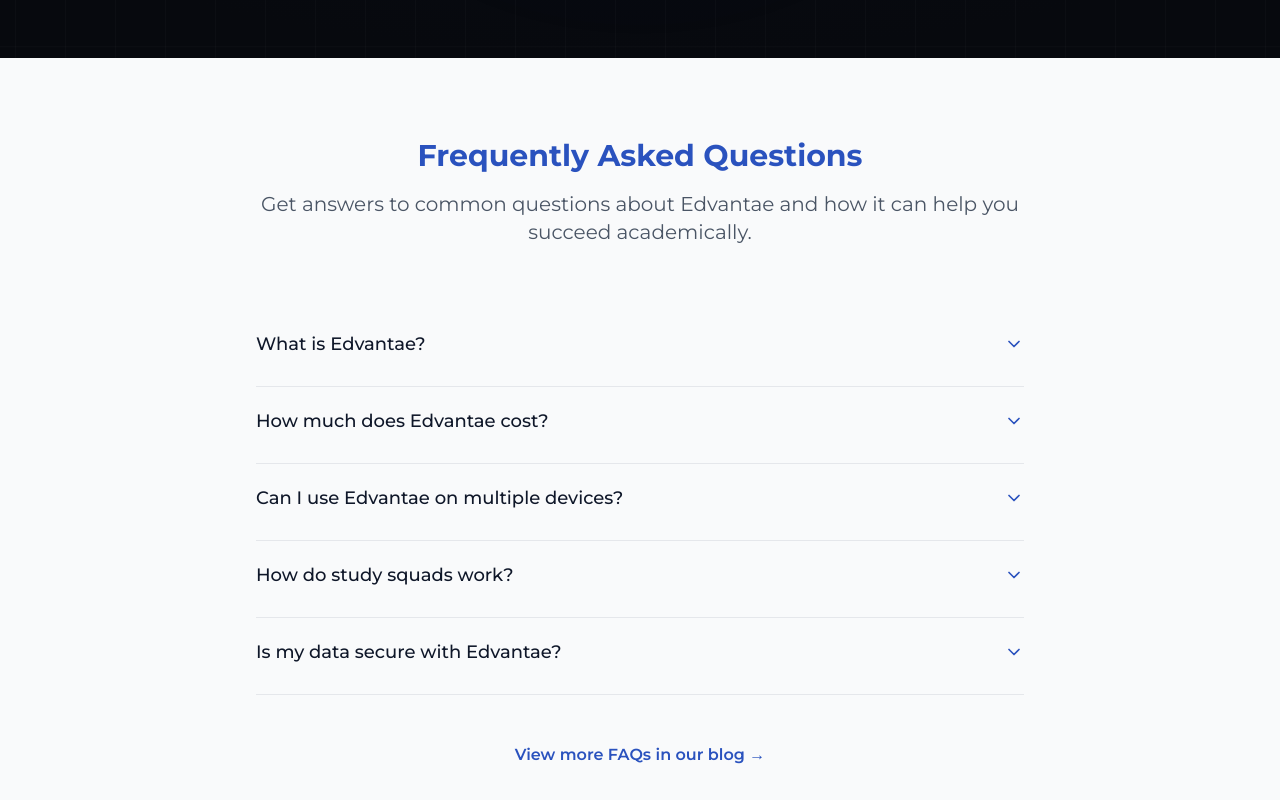
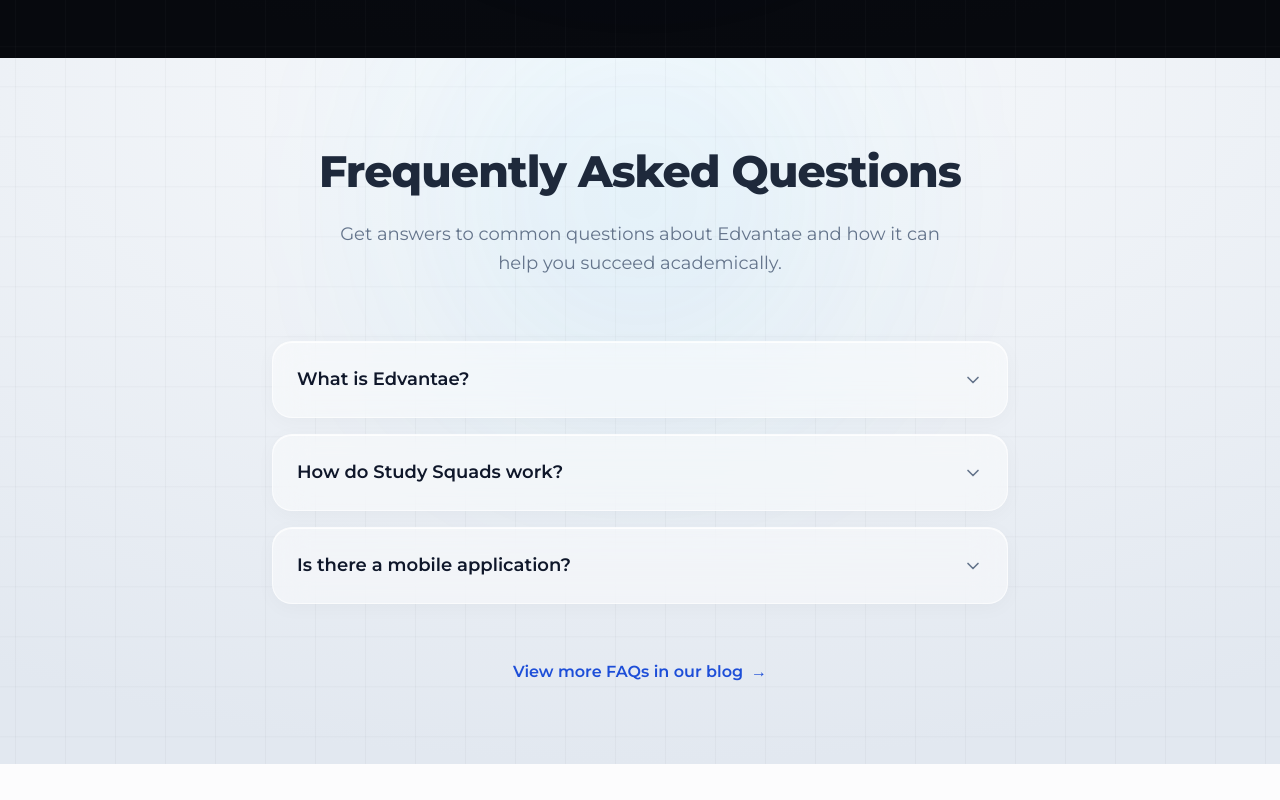
Before and after one commit to DukeAkinOluwa/edvantageweb, a Next.js app: page / in a window 1280 px wide. Shown: the part 4320-5120 px from the top of the page. Built offline with nearby package versions, Linux system fonts and the light colour scheme.

Commit message:
Update: Updates FAQ Section styling on landing page.

```diff
--- a/src/app/page.tsx
+++ b/src/app/page.tsx
@@ -21,6 +21,7 @@
 import statsStyles from "@/styles/components/statsSection.module.scss"
 import pricingStyles from "@/styles/components/pricingSectioin.module.scss"
 import DashboardTestimonials from "@/components/DashboardTestimonials";
+import DashboardFAQ from "@/components/DashboardFaq";
 
 interface CountUpProps {
     end: number;
@@ -400,38 +401,7 @@
             <DashboardTestimonials />
 
             {/* FAQ Section */}
-            <section className="py-20 bg-gray-50">
-            <div className="container mx-auto px-4">
-                <div className="text-center mb-16">
-                <h2 className="text-3xl font-bold text-edvantae-blue mb-4">
-                    Frequently Asked Questions
-                </h2>
-                <p className="text-xl text-gray-600 max-w-3xl mx-auto">
-                    Get answers to common questions about Edvantae and how it can
-                    help you succeed academically.
-                </p>
-                </div>
-
-                <div className="max-w-3xl mx-auto">
-                {faqs.map((faq, index) => (
-                    <FaqItem
-                    key={index}
-                    question={faq.question}
-                    answer={faq.answer}
-                    />
-                ))}
-
-                <div className="text-center mt-12">
-                    <Link
-                    href="/blog"
-                    className="text-edvantae-blue hover:text-blue-700 font-semibold"
-                    >
-                    View more FAQs in our blog →
-                    </Link>
-                </div>
-                </div>
-            </div>
-            </section>
+            <DashboardFAQ />
 
             {/* CTA Section */}
             <section className="py-20">
--- /dev/null
+++ b/src/components/DashboardFaq.tsx
@@ -0,0 +1,87 @@
+import React, { useState } from "react";
+import Link from "next/link";
+import { ChevronDown } from "lucide-react";
+import styles from "@/styles/components/faq.module.scss";
+
+interface FaqItemProps {
+  question: string;
+  answer: string;
+}
+
+const FaqItem = ({ question, answer }: FaqItemProps) => {
+  const [isOpen, setIsOpen] = useState(false);
+
+  return (
+    <div className={`${styles.faqItem} ${isOpen ? styles.active : ""}`}>
+      <button
+        className={styles.trigger}
+        onClick={() => setIsOpen(!isOpen)}
+        aria-expanded={isOpen}
+      >
+        <span className={styles.question}>{question}</span>
+        <ChevronDown size={20} className={styles.icon} />
+      </button>
+
+      <div
+        className={styles.contentWrapper}
+        style={{ maxHeight: isOpen ? "300px" : "0px" }}
+      >
+        <div className={styles.content}>
+          <p>{answer}</p>
+        </div>
+      </div>
+    </div>
+  );
+};
+
+const DashboardFAQ = () => {
+  const faqs = [
+    {
+      question: "What is Edvantae?",
+      answer: "Edvantae is a centralized academic management and student collaboration ecosystem designed specifically for tertiary students in Nigeria to streamline task tracking, coordinate shared calendars, and run Study Squads."
+    },
+    {
+      question: "How do Study Squads work?",
+      answer: "Study Squads allow you and your classmates to create private, shared groups with central task trackers, a synchronized group calendar, and cloud resource lockers for shared academic materials."
+    },
+    {
+      question: "Is there a mobile application?",
+      answer: "Yes, our web application is entirely mobile-optimized, allowing you to easily check calendars, receive push notifications, and study on the go."
+    }
+  ];
+
+  return (
+    <section className={styles.faqSection}>
+      {/* Background patterns tailored for the light layout */}
+      <div className={styles.mathGrid} />
+      <div className={styles.ambientGlow} />
+
+      <div className={styles.container}>
+        <div className={styles.headerText}>
+          <h2 className={styles.title}>Frequently Asked Questions</h2>
+          <p className={styles.subtitle}>
+            Get answers to common questions about Edvantae and how it can help you succeed academically.
+          </p>
+        </div>
+
+        <div className={styles.faqWrapper}>
+          {faqs.map((faq, index) => (
+            <FaqItem
+              key={index}
+              question={faq.question}
+              answer={faq.answer}
+            />
+          ))}
+        </div>
+
+        <div className={styles.footerText}>
+          <Link href="/blog" className={styles.blogLink}>
+            View more FAQs in our blog <span>→</span>
+          </Link>
+        </div>
+      </div>
+    </section>
+  );
+};
+
+export default DashboardFAQ;
--- /dev/null
+++ b/src/styles/components/faq.module.scss
@@ -0,0 +1,189 @@
+$breakpoint-md: 768px;
+
+.faqSection {
+  position: relative;
+  overflow: hidden;
+  padding: 5rem 0; // py-20
+  // Sophisticated, clean light-mode gradient
+  background: radial-gradient(100% 100% at 50% 0%, #f8fafc 0%, #e2e8f0 100%);
+  z-index: 1;
+}
+
+// Highly precise light slate math grid representing clean organization
+.mathGrid {
+  position: absolute;
+  inset: 0;
+  background-image:
+    linear-gradient(rgba(15, 23, 42, 0.03) 1px, transparent 1px),
+    linear-gradient(90deg, rgba(15, 23, 42, 0.03) 1px, transparent 1px);
+  background-size: 50px 50px;
+  background-position: center;
+  pointer-events: none;
+  z-index: 1;
+}
+
+// Gentle soft-cyan ambient background glow
+.ambientGlow {
+  position: absolute;
+  top: 20%;
+  left: 50%;
+  transform: translate(-50%, -50%);
+  width: 600px;
+  height: 600px;
+  background: radial-gradient(circle, rgba(56, 189, 248, 0.15) 0%, rgba(56, 189, 248, 0) 70%);
+  filter: blur(100px);
+  pointer-events: none;
+  z-index: 1;
+  animation: pulseGlow 12s ease-in-out infinite alternate;
+}
+
+@keyframes pulseGlow {
+  0% { opacity: 0.6; transform: translate(-50%, -50%) scale(1); }
+  100% { opacity: 1; transform: translate(-50%, -50%) scale(1.1); }
+}
+
+.container {
+  position: relative;
+  z-index: 2;
+  max-width: 800px; // Optimized width for readable text lines
+  margin-left: auto;
+  margin-right: auto;
+  padding-left: 1.5rem;
+  padding-right: 1.5rem;
+
+  @media (min-width: $breakpoint-md) {
+    padding-left: 2rem;
+    padding-right: 2rem;
+  }
+}
+
+.headerText {
+  text-align: center;
+  margin-bottom: 4rem;
+}
+
+.title {
+  font-size: 2.25rem;
+  font-weight: 800;
+  color: #1e293b; // Rich deep slate instead of black
+  margin-bottom: 1rem;
+  letter-spacing: -0.02em;
+
+  @media (min-width: $breakpoint-md) {
+    font-size: 2.75rem;
+  }
+}
+
+.subtitle {
+  font-size: 1.125rem;
+  color: #64748b; // Muted cool gray
+  max-width: 38rem;
+  margin-left: auto;
+  margin-right: auto;
+  line-height: 1.6;
+}
+
+// ==========================================
+// Accordion Item Styles
+// ==========================================
+.faqWrapper {
+  display: flex;
+  flex-direction: column;
+  gap: 1rem;
+}
+
+.faqItem {
+  border-radius: 1.25rem;
+  // Sleek white glass look
+  background: rgba(255, 255, 255, 0.45);
+  border: 1px solid rgba(255, 255, 255, 0.6);
+  backdrop-filter: blur(16px);
+  overflow: hidden;
+  box-shadow:
+    0 4px 20px rgba(15, 23, 42, 0.03),
+    inset 0 1px 0 rgba(255, 255, 255, 0.8);
+  transition: all 0.3s cubic-bezier(0.16, 1, 0.3, 1);
+
+  &:hover {
+    background: rgba(255, 255, 255, 0.7);
+    border-color: rgba(255, 255, 255, 0.8);
+    transform: translateY(-1px);
+    box-shadow: 0 10px 25px rgba(15, 23, 42, 0.05);
+  }
+
+  &.active {
+    background: rgba(255, 255, 255, 0.8);
+    border-color: #3b82f6; // Highlighting active state with Edvantae Blue
+    box-shadow: 0 10px 25px rgba(59, 130, 246, 0.05);
+  }
+}
+
+.trigger {
+  width: 100%;
+  display: flex;
+  justify-content: space-between;
+  align-items: center;
+  padding: 1.5rem;
+  background: transparent;
+  border: none;
+  cursor: pointer;
+  text-align: left;
+  gap: 1.5rem;
+}
+
+.question {
+  font-size: 1.125rem;
+  font-weight: 600;
+  color: #0f172a;
+  transition: color 0.2s ease;
+
+  .active & {
+    color: #1d4ed8; // Deep blue focus state
+  }
+}
+
+.icon {
+  color: #64748b;
+  flex-shrink: 0;
+  transition: transform 0.3s cubic-bezier(0.16, 1, 0.3, 1), color 0.3s ease;
+
+  .active & {
+    transform: rotate(180deg);
+    color: #1d4ed8;
+  }
+}
+
+.contentWrapper {
+  max-height: 0;
+  overflow: hidden;
+  transition: max-height 0.3s cubic-bezier(0.16, 1, 0.3, 1);
+}
+
+.content {
+  padding: 0 1.5rem 1.5rem 1.5rem;
+  color: #475569;
+  line-height: 1.625;
+  font-size: 0.975rem;
+}
+
+// ==========================================
+// Footer Links
+// ==========================================
+.footerText {
+  text-align: center;
+  margin-top: 3.5rem;
+}
+
+.blogLink {
+  display: inline-flex;
+  align-items: center;
+  font-weight: 600;
+  color: #1d4ed8; // Edvantae Blue
+  transition: color 0.2s ease, transform 0.2s ease;
+  gap: 0.5rem;
+
+  &:hover {
+    color: #1e40af;
+    transform: translateX(3px);
+  }
+}
```
